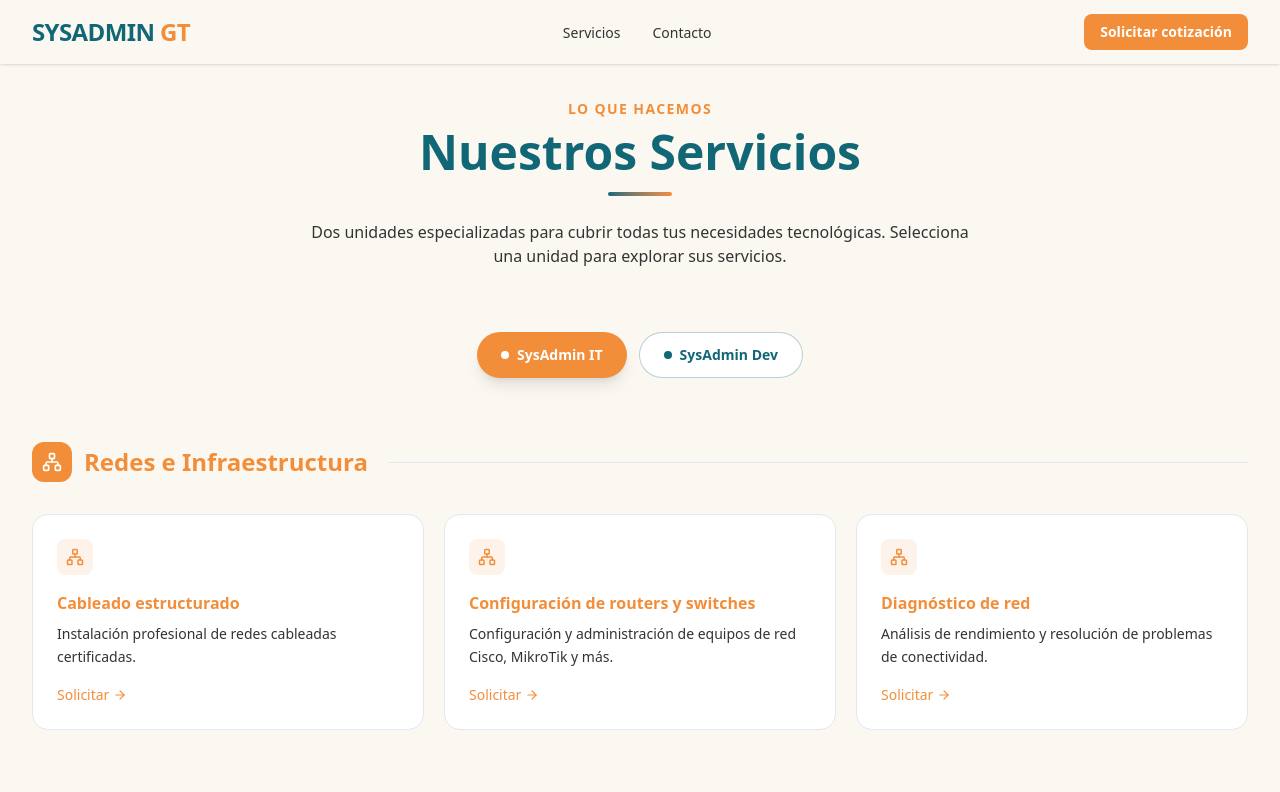
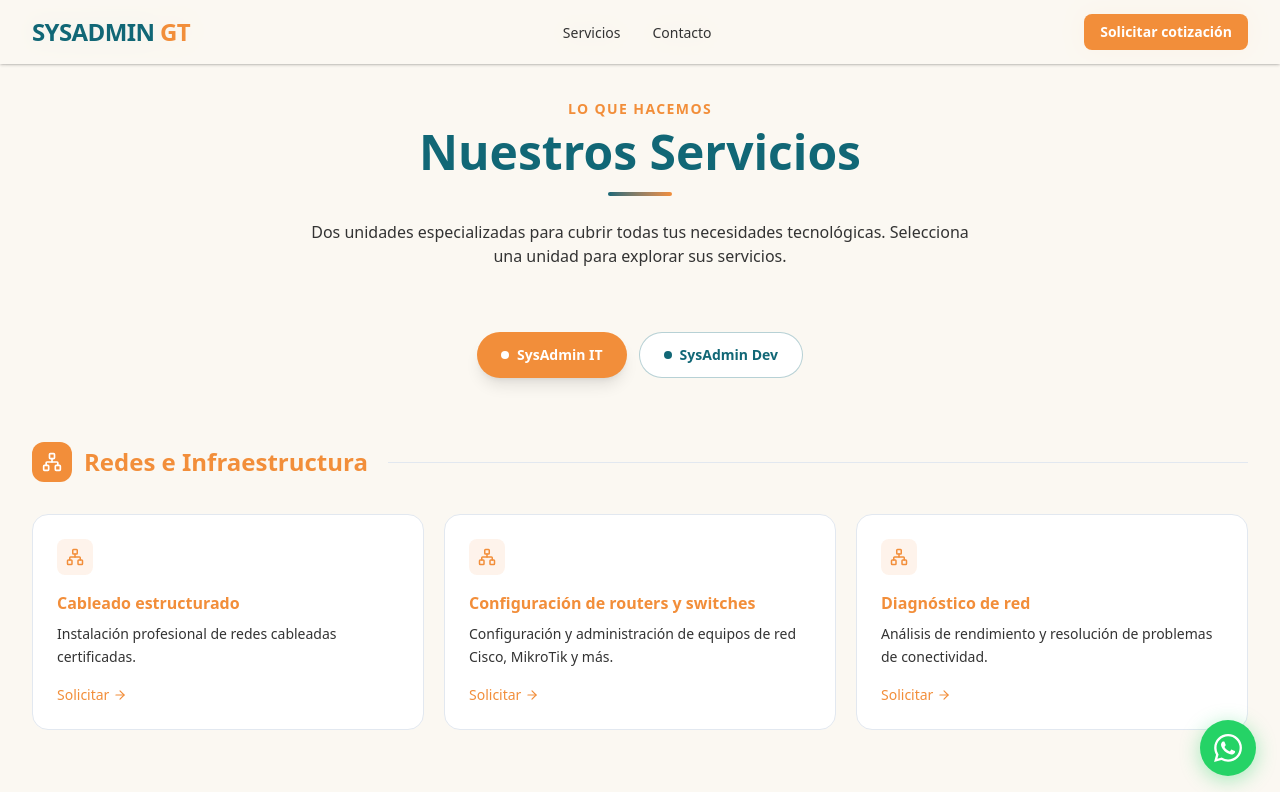
Before and after one commit to gab-lopez/sysadmin-gt, a Next.js app: page /servicios in a window 1280 px wide. Shown: the top 792 px of the page. Built offline with nearby package versions, Linux system fonts and the light colour scheme.

Commit message:
feat: whatsapp floating button

```diff
--- a/src/app/layout.tsx
+++ b/src/app/layout.tsx
@@ -4,6 +4,8 @@
 import Navbar from "@/components/layout/Navbar";
 import Footer from "@/components/layout/Footer";
 import PageTransition from "@/components/layout/PageTransition";
+import WhatsAppButton from "@/components/ui/WhatsAppButton";
+
 
 const geist = Geist({
   variable: "--font-geist-sans",
@@ -68,6 +70,14 @@
           </PageTransition>
         </main>
         <Footer />
+        <Navbar />
+<main>
+  <PageTransition>
+    {children}
+  </PageTransition>
+</main>
+<Footer />
+<WhatsAppButton />
       </body>
     </html>
   );
--- /dev/null
+++ b/src/components/ui/WhatsAppButton.tsx
@@ -0,0 +1,37 @@
+"use client";
+
+import { motion } from "framer-motion";
+
+export default function WhatsAppButton() {
+  return (
+    <motion.a
+      href="https://wa.me/50231710897?text=Hola%20SysAdmin%20GT,%20me%20interesa%20una%20cotizacion"
+      target="_blank"
+      rel="noopener noreferrer"
+      aria-label="Escribir por WhatsApp"
+      initial={{ scale: 0 }}
+      animate={{ scale: 1 }}
+      transition={{ delay: 1, type: "spring", stiffness: 200 }}
+      whileHover={{ scale: 1.1 }}
+      whileTap={{ scale: 0.95 }}
+      style={{
+        position: "fixed",
+        bottom: "24px",
+        right: "24px",
+        zIndex: 100,
+        width: "56px",
+        height: "56px",
+        borderRadius: "50%",
+        backgroundColor: "#25D366",
+        display: "flex",
+        alignItems: "center",
+        justifyContent: "center",
+        boxShadow: "0 4px 20px rgba(37,211,102,0.4)",
+      }}
+    >
+      <svg viewBox="0 0 24 24" fill="white" width="28" height="28">
+        <path d="M17.472 14.382c-.297-.149-1.758-.867-2.03-.967-.273-.099-.471-.148-.67.15-.197.297-.767.966-.94 1.164-.173.199-.347.223-.644.075-.297-.15-1.255-.463-2.39-1.475-.883-.788-1.48-1.761-1.653-2.059-.173-.297-.018-.458.13-.606.134-.133.298-.347.446-.52.149-.174.198-.298.298-.497.099-.198.05-.371-.025-.52-.075-.149-.669-1.612-.916-2.207-.242-.579-.487-.5-.669-.51-.173-.008-.371-.01-.57-.01-.198 0-.52.074-.792.372-.272.297-1.04 1.016-1.04 2.479 0 1.462 1.065 2.875 1.213 3.074.149.198 2.096 3.2 5.077 4.487.709.306 1.262.489 1.694.625.712.227 1.36.195 1.871.118.571-.085 1.758-.719 2.006-1.413.248-.694.248-1.289.173-1.413-.074-.124-.272-.198-.57-.347m-5.421 7.403h-.004a9.87 9.87 0 01-5.031-1.378l-.361-.214-3.741.982.998-3.648-.235-.374a9.86 9.86 0 01-1.51-5.26c.001-5.45 4.436-9.884 9.888-9.884 2.64 0 5.122 1.03 6.988 2.898a9.825 9.825 0 012.893 6.994c-.003 5.45-4.437 9.884-9.885 9.884m8.413-18.297A11.815 11.815 0 0012.05 0C5.495 0 .16 5.335.157 11.892c0 2.096.547 4.142 1.588 5.945L.057 24l6.305-1.654a11.882 11.882 0 005.683 1.448h.005c6.554 0 11.89-5.335 11.893-11.893a11.821 11.821 0 00-3.48-8.413z" />
+      </svg>
+    </motion.a>
+  );
+}
```
